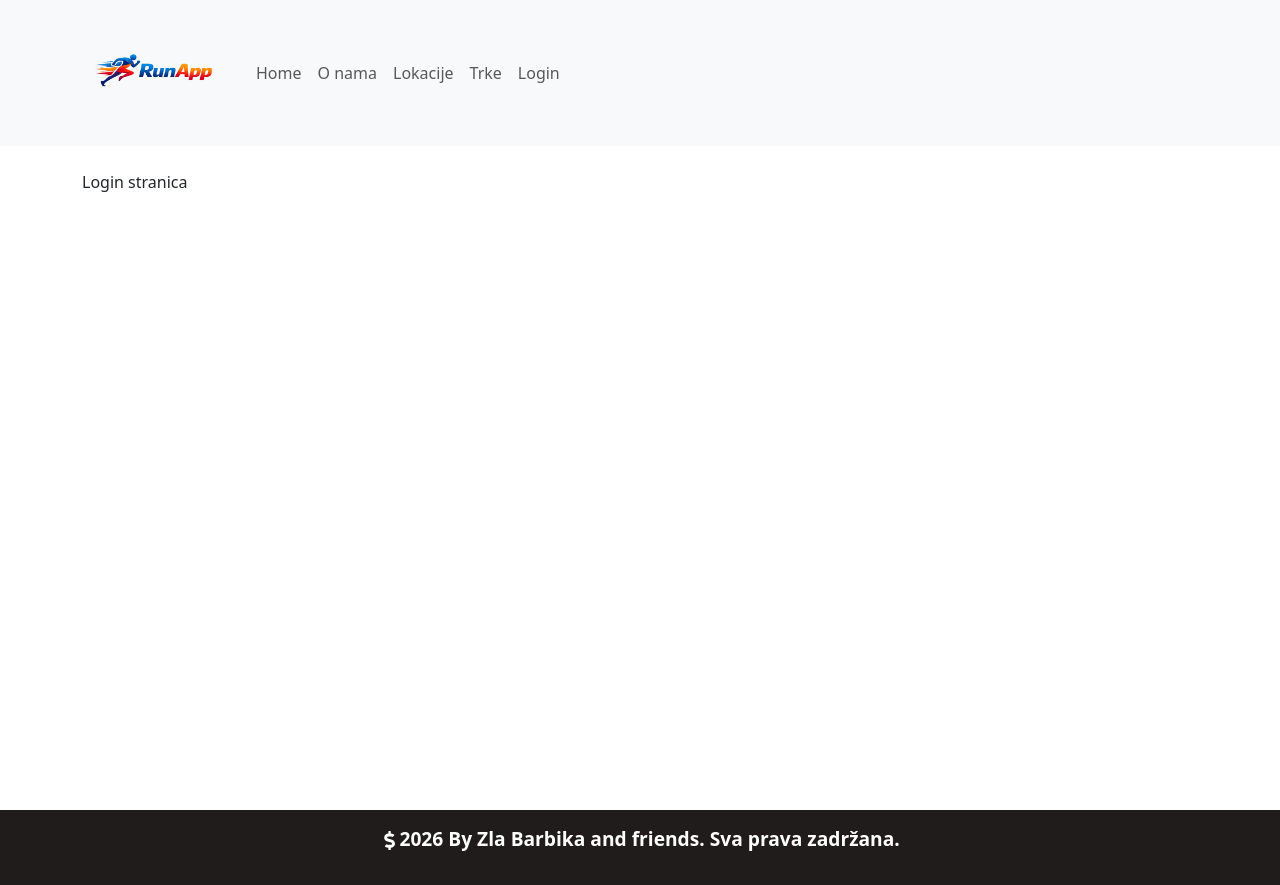
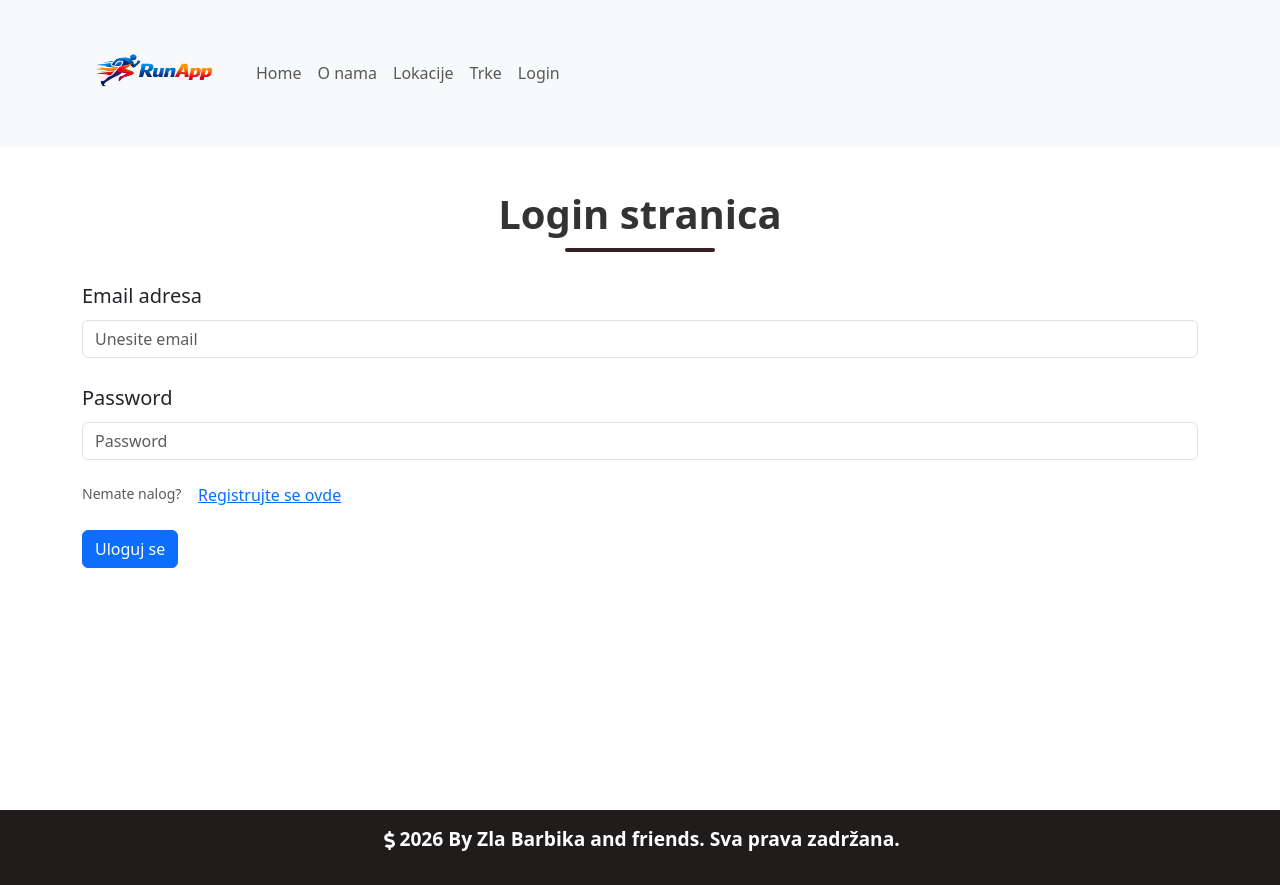
Before and after one commit to elab-development/internet-tehnologije-2025-partnerizatrcanje_20220478, a React (Create React App) app in the folder client/: page /login in a window 1280 px wide. Built offline with nearby package versions, Linux system fonts and the light colour scheme.

Commit message:
login registracija custome hook useform axios integracija

```diff
--- a/client/src/App.js
+++ b/client/src/App.js
@@ -12,6 +12,7 @@ import Administracija from "./stranice/Administracija";
 import Trke from "./stranice/Trke";
 import {Container} from "react-bootstrap";
 import Footer from "./komponente/Footer";
+import {Bounce, ToastContainer} from "react-toastify";
 
 function App() {
 
@@ -31,6 +32,19 @@ function App() {
                 </Routes>
             </BrowserRouter>
         </Container>
+        <ToastContainer
+            position="bottom-right"
+            autoClose={5000}
+            hideProgressBar={false}
+            newestOnTop={false}
+            closeOnClick={false}
+            rtl={false}
+            pauseOnFocusLoss
+            draggable
+            pauseOnHover
+            theme="dark"
+            transition={Bounce}
+        />
         <Footer />
     </>
   );
--- /dev/null
+++ b/client/src/hooks/useForm.jsx
@@ -0,0 +1,19 @@
+import react from "react";
+import { useState } from "react";
+
+const useForm = (initialValues) => {
+
+    const [formData, setFormData] = useState(initialValues);
+
+    const handleChange = (e) => {
+        const { name, value } = e.target;
+        setFormData({
+            ...formData,
+            [name]: value
+        });
+    };
+
+    return {formData, handleChange};
+}
+
+export default useForm;
--- /dev/null
+++ b/client/src/komunikacija/server.js
@@ -0,0 +1,13 @@
+import axios from "axios";
+
+const server = axios.create({
+    baseURL: "http://127.0.0.1:8000/api/",
+    timeout: 20000,
+});
+
+const token = sessionStorage.getItem('token');
+if (token) {
+    server.defaults.headers.common['Authorization'] = `Bearer ${token}`;
+}
+
+export default server;
--- a/client/src/stranice/Login.jsx
+++ b/client/src/stranice/Login.jsx
@@ -1,9 +1,123 @@
-import React from 'react';
+import React, {useEffect, useState} from 'react';
+import GlavniNaslov from "../komponente/GlavniNaslov";
+import {Button, Form} from "react-bootstrap";
+import useForm from "../hooks/useForm";
+import server from "../komunikacija/server";
+import {toast} from "react-toastify";
 
 const Login = () => {
+
+    const [isLoginPage, setIsLoginPage] = useState(true);
+    const title = isLoginPage ? "Login stranica" : "Stranica za registraciju";
+
+    const toggleIsLoginPage = () => {
+        setIsLoginPage(!isLoginPage);
+    };
+
+    const {formData, handleChange} = useForm({
+        name: '',
+        email: '',
+        password: ''
+    });
+
+    const login = () => {
+        server.post('/login', {
+            email: formData.email,
+            password: formData.password
+        }).then(response => {
+            const data = response.data;
+            if (data.uspesno) {
+                sessionStorage.setItem('token', data.podaci.token);
+                sessionStorage.setItem('user', JSON.stringify(data.podaci.user));
+                toast.success(data.poruka);
+                window.location.href = '/';
+            } else {
+                toast.error(data.poruka);
+            }
+        }).catch(error =>{
+            toast.error("Došlo je do greške prilikom prijave.");
+        })
+    }
+
+    const register = () => {
+        server.post('/register', {
+            name: formData.name,
+            email: formData.email,
+            password: formData.password
+        }).then(response => {
+            const data = response.data;
+            if (data.uspesno) {
+                toast.success(data.poruka);
+                setIsLoginPage(true);
+            } else {
+                toast.error(data.poruka);
+            }
+        }).catch(error =>{
+            toast.error("Došlo je do greške prilikom registracije.");
+        })
+    }
+
     return (
         <div>
-            Login stranica
+            <GlavniNaslov naslov={title} />
+
+            {
+                isLoginPage && (
+                    <>
+                        <Form>
+                            <Form.Group className="mb-3" controlId="formBasicEmail">
+                                <Form.Label column="lg">Email adresa</Form.Label>
+                                <Form.Control name="email" type="email" onChange={handleChange} placeholder="Unesite email" value={formData.email} />
+                            </Form.Group>
+
+                            <Form.Group className="mb-3" controlId="formBasicPassword">
+                                <Form.Label column="lg">Password</Form.Label>
+                                <Form.Control name="password" type="password" onChange={handleChange} placeholder="Password" value={formData.password} />
+                            </Form.Group>
+                            <Form.Group className="mb-3" controlId="formBasicCheckbox">
+                                <Form.Text className="text-muted">
+                                    Nemate nalog? <Button variant="link" onClick={toggleIsLoginPage}>Registrujte se ovde</Button>
+                                </Form.Text>
+                            </Form.Group>
+                            <Button onClick={login} variant="primary" type="button">
+                                Uloguj se
+                            </Button>
+                        </Form>
+                    </>
+                )
+            }
+
+            {
+                !isLoginPage && (
+                    <>
+                        <Form>
+                            <Form.Group className="mb-3" controlId="formBasicName">
+                                <Form.Label column="lg">Ime i prezime</Form.Label>
+                                <Form.Control name="name" type="text" onChange={handleChange} placeholder="Unesite ime i prezime" value={formData.name} />
+                            </Form.Group>
+
+                            <Form.Group className="mb-3" controlId="formBasicEmail1">
+                                <Form.Label column="lg">Email adresa</Form.Label>
+                                <Form.Control name="email" type="email" onChange={handleChange} placeholder="Unesite email" value={formData.email} />
+                            </Form.Group>
+
+                            <Form.Group className="mb-3" controlId="formBasicPassword1">
+                                <Form.Label column="lg">Password</Form.Label>
+                                <Form.Control name="password" type="password" onChange={handleChange} placeholder="Password" value={formData.password} />
+                            </Form.Group>
+                            <Form.Group className="mb-3" controlId="formBasicCheckbox">
+                                <Form.Text className="text-muted">
+                                    Vec imate nalog? <Button variant="link" onClick={toggleIsLoginPage}>Ulogujte se ovde</Button>
+                                </Form.Text>
+                            </Form.Group>
+                            <Button onClick={register} variant="primary" type="button">
+                                Registruj se
+                            </Button>
+                        </Form>
+                    </>
+                )
+            }
+
         </div>
     );
 };
```
